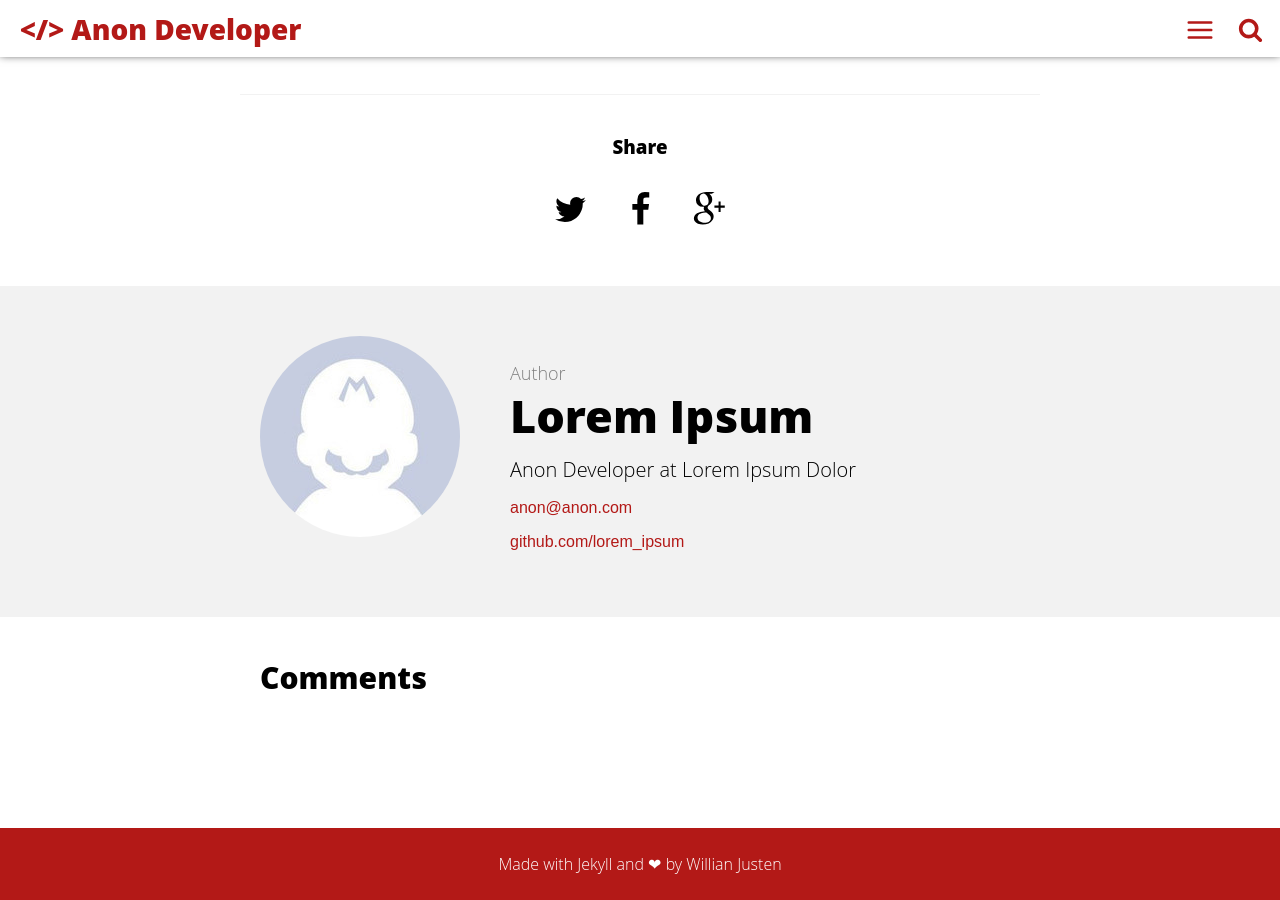
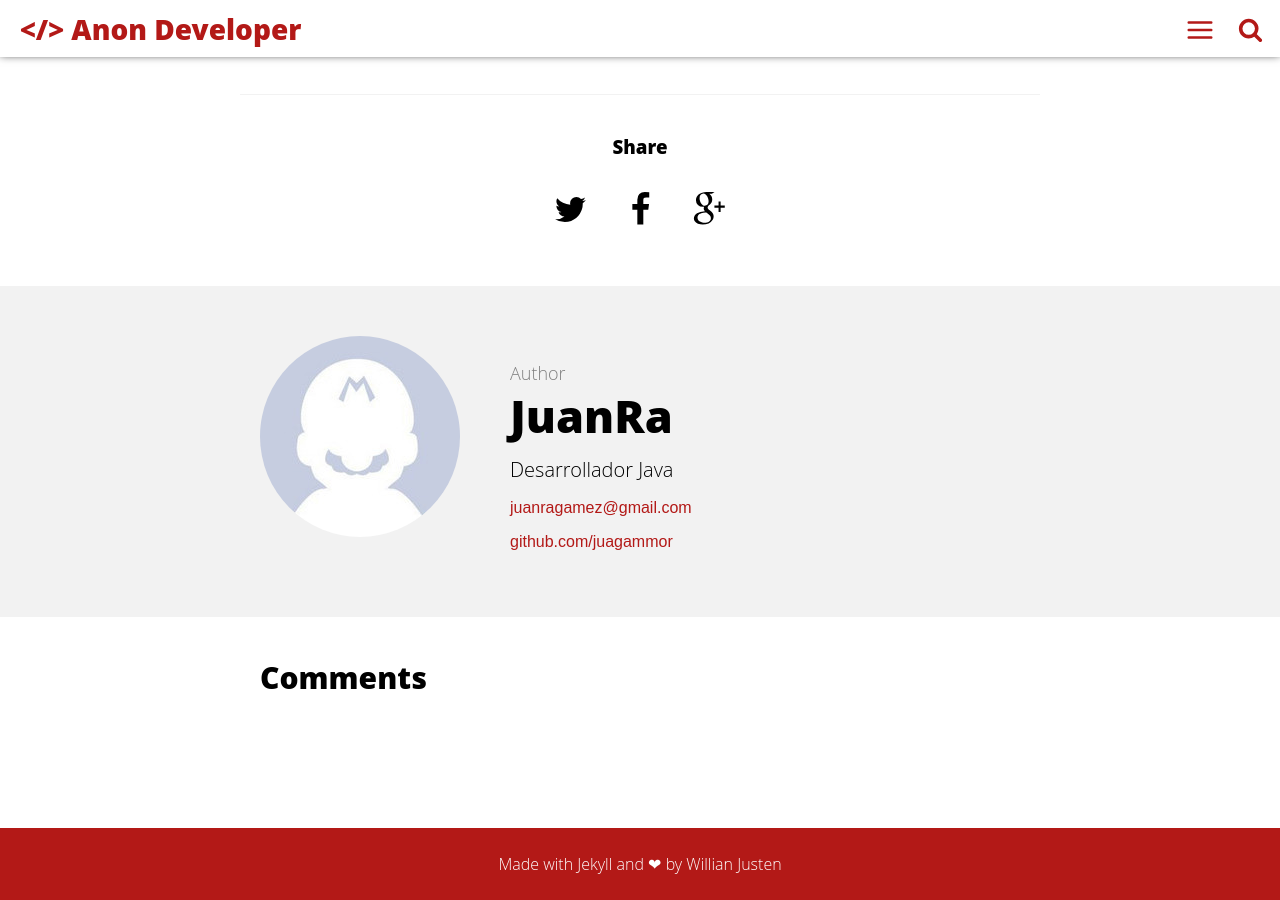
Before and after one commit to willianjusten/cards-jekyll-template, a Jekyll site: the page built from _posts/2016-05-08-welcome-to-jekyll.md, in a window 1280 px wide and 900 px high, scrolled down 1092 px. Built offline with Jekyll 4.4.1, drawn with Linux system fonts in a browser that asks for light colours; comment, search, counter and statistics services are not loaded.

Commit message:
Update _config.yml

```diff
--- a/_config.yml
+++ b/_config.yml
@@ -1,18 +1,17 @@
 # Site settings
-title: Willian Justen - Desenvolvedor Front End
-description: A blog about lorem ipsum dolor sit amet
+title: Blog de JRGameZ
+description: Un blog
 baseurl: "/cards-jekyll-template" # the subpath of your site, e.g. /blog
-url: "https://willianjusten.com.br" # the base hostname & protocol for your site e.g. http://willianjusten.com.br
+url: "https://juagammor.github.io" # the base hostname & protocol for your site e.g. http://willianjusten.com.br
 
 # User settings
-username: Lorem Ipsum
-user_description: Anon Developer at Lorem Ipsum Dolor
-email: anon@anon.com
-twitter_username: lorem_ipsum
-github_username:  lorem_ipsum
-gplus_username:  lorem_ipsum
-disqus_username: lorem_ipsum
-
+username: JuanRa
+user_description: Desarrollador Java
+email: juanragamez@gmail.com
+twitter_username: juagammor
+github_username:  juagammor
+gplus_username:
+disqus_username: juagammor
 # Build settings
 markdown: kramdown
 highlighter: rouge
@@ -31,12 +30,16 @@
 links:
   - title: Home
     url: /
-  - title: Series
-    url: /series
-  - title: Tags
-    url: /tags
-  - title: About Me
-    url: /about
+#  - title: Series
+#    url: /series
+#  - title: Tags
+#    url: /tags
+#  - title: About Me
+#    url: /about
+  - title: Java
+    url: /java
+  - title: Jekyll
+    url: /jekyll
 
 # exclude my node related stuff
 exclude: ['package.json', 'src', 'node_modules']
```
